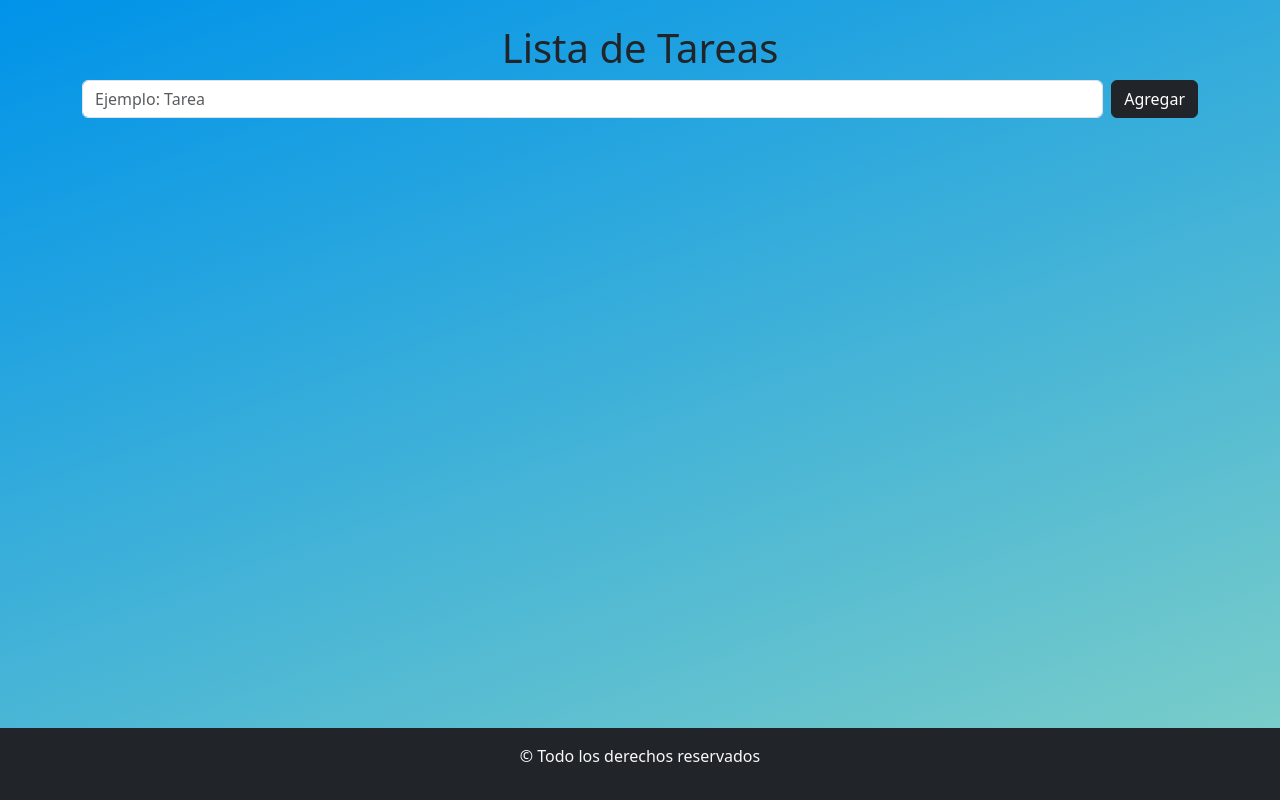
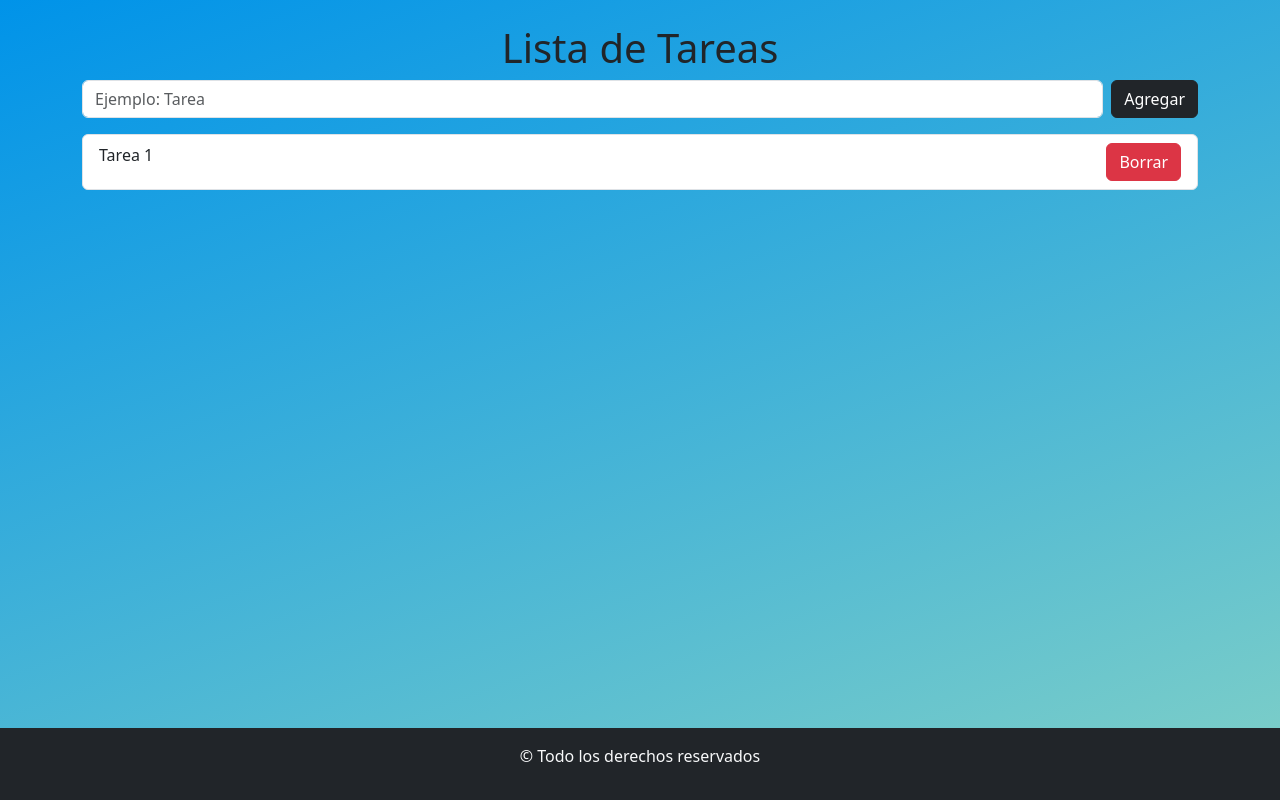
Before and after one commit to Rippy1024/ejercicio4React, a React app: page / in a window 1280 px wide. Built offline with nearby package versions, Linux system fonts and the light colour scheme; the HTML template or start-up script is replaced by a standard one.

Commit message:
agregamos el maquetado de la lista de tareas y el item tarea

```diff
--- a/src/components/FormularioTarea.jsx
+++ b/src/components/FormularioTarea.jsx
@@ -1,5 +1,6 @@
 import { Button } from 'react-bootstrap';
 import Form from 'react-bootstrap/Form';
+import ListaTareas from './ListaTareas';
 
 const FormularioTarea = () => {
   return (
@@ -10,6 +11,7 @@
           <Button variant="dark" className='ms-2' type ='submit'>Agregar</Button>
         </Form.Group>
       </Form>
+      <ListaTareas></ListaTareas>
     </section>
   );
 };
--- /dev/null
+++ b/src/components/ItemTarea.jsx
@@ -0,0 +1,11 @@
+import { Button, ListGroup } from "react-bootstrap";
+
+const ItemTarea = () => {
+  return (
+    <ListGroup.Item className="d-flex justify-content-between">
+      Tarea 1<Button variant="danger">Borrar</Button>
+    </ListGroup.Item>
+  );
+};
+
+export default ItemTarea;
--- /dev/null
+++ b/src/components/ListaTareas.jsx
@@ -0,0 +1,12 @@
+import ListGroup from 'react-bootstrap/ListGroup';
+import ItemTarea from './ItemTarea';
+
+const ListaTareas = () => {
+  return (
+    <ListGroup>
+      <ItemTarea></ItemTarea>
+    </ListGroup>
+  );
+};
+
+export default ListaTareas;
```
